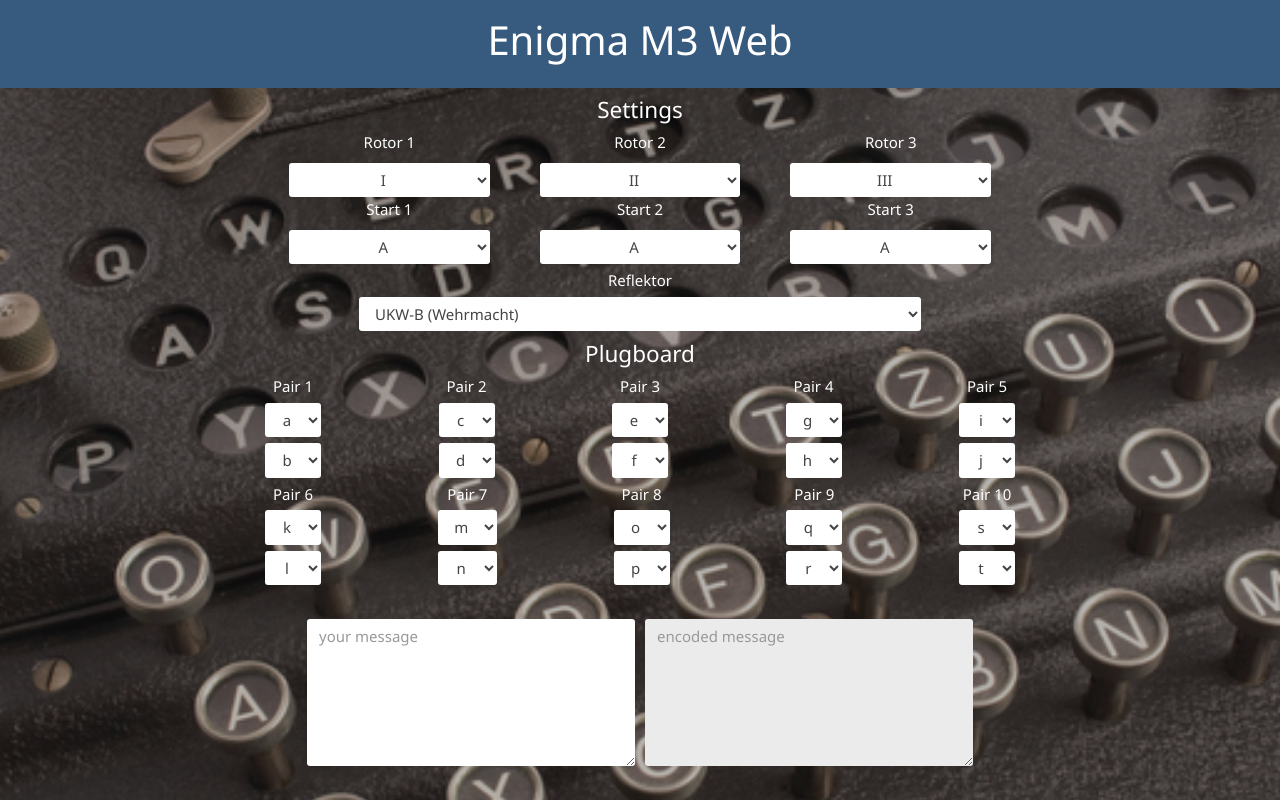
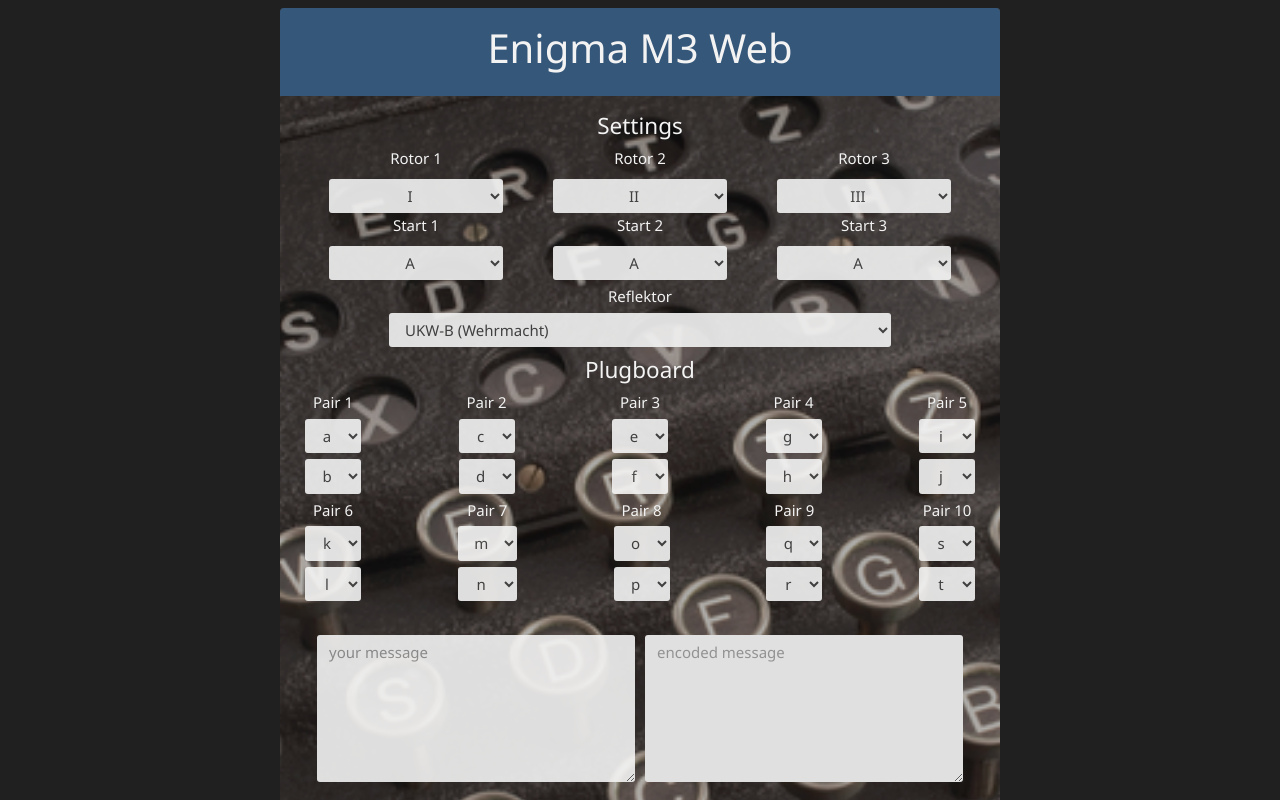
Before and after one commit to mariotee/Enigma-Machine-Web, a React (Create React App) app: page / in a window 1280 px wide. Shown: the top 800 px of the page. Built offline with nearby package versions, Linux system fonts and the light colour scheme.

Commit message:
adjusted width

```diff
--- a/src/containers/App/App.js
+++ b/src/containers/App/App.js
@@ -108,11 +108,11 @@ class App extends React.Component {
     const plugboardInput = makePlugboard(plugboard);
     const crypto = new Enigma(rotor1,rotor2,rotor3,start1,start2,start3,"B",plugboardInput);
 
-    return <div className="d-flex flex-column text-white text-center">
-      <header className="bg-primary w-100 p-3">
-        <h2 className="">Enigma M3 Web</h2>
+    return <div className="app-root rounded mx-auto my-2 text-white text-center">
+      <header className="bg-primary p-3">
+        <h2>Enigma M3 Web</h2>
       </header>
-      <main className="mx-auto my-2 px-4 app-main">
+      <main className="my-2 px-4 py-2">
         <RotorMenu
           rotorChoices={[rotor1,rotor2,rotor3]}
           rotorStarts={[start1,start2,start3]}
@@ -137,4 +137,4 @@ class App extends React.Component {
   }
 }
 
-export default App;
+export default App
--- a/src/index.css
+++ b/src/index.css
@@ -3,21 +3,27 @@
 }
 
 body {
-  background-color: #222222;
-  background-image: url("assets/enigma.png");
-  background-position: center;
-  background-repeat: no-repeat;
-  background-size: cover;
+  background-color: #202020;
   margin: 0;
   padding: 0;
   font-family: var(--font);
 }
 
-main.app-main {
-  max-width: 800px;
+div.app-root {
+  max-width: 720px;
+  background-image: url("assets/enigma.png");
+  background-position: center;
+  background-repeat: no-repeat;
+  background-size: cover;
+  opacity: 0.95;
+  overflow: hidden;
 }
 
 textarea.message-area {
   display: inline;
-  max-width: 330px;
+  max-width: 320px;
 }
+
+textarea, select {
+  opacity: .90;
+}
```
